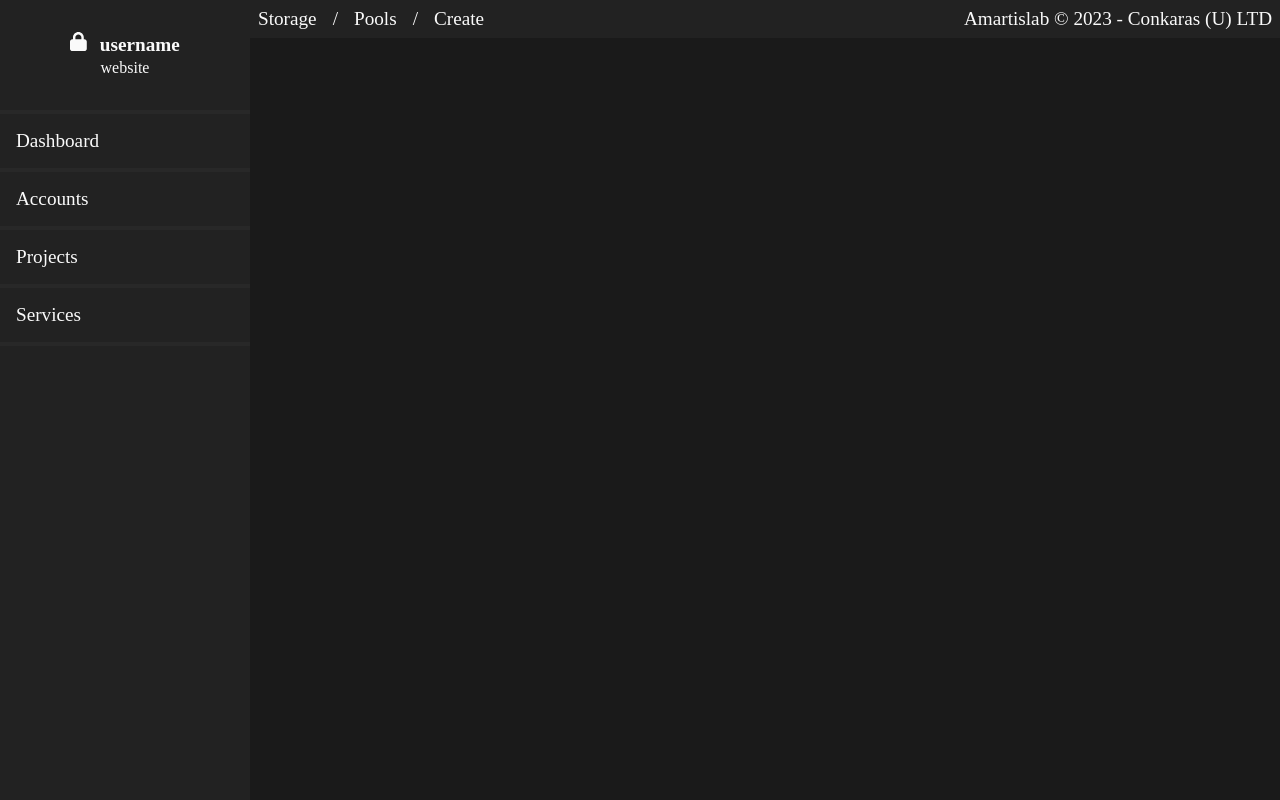
After one commit to eliHeist/conkarsapp, a Django app: page /heistadmin/ in a window 1280 px wide. The commit adds this page. Run offline with Django 4.2, Linux system fonts and the light colour scheme.

Commit message:
added heistadmin sass and base  file

```diff
--- a/conkaras/urls.py
+++ b/conkaras/urls.py
@@ -10,6 +10,7 @@ urlpatterns = [
     path('services/', include('services.urls', namespace='services')),
     path('contact/', include('contact.urls', namespace='contact')),
     path('about/', include('about.urls', namespace='about')),
+    path('heistadmin/', include('heistadmin.urls', namespace='heistadmin')),
 ]
 
 if settings.DEBUG:
--- /dev/null
+++ b/heistadmin/templates/heistadmin_base.html
@@ -0,0 +1,49 @@
+{% load static %}
+<!DOCTYPE html>
+<html lang="en">
+
+<head>
+   <meta charset="UTF-8">
+   <meta http-equiv="X-UA-Compatible" content="IE=edge">
+   <meta name="viewport" content="width=device-width, initial-scale=1.0">
+   <title>Admin</title>
+   <link rel="stylesheet" type="text/css" href="{% static 'css/main.css' %}">
+</head>
+
+<body>
+   <section id="side-bar">
+      <header>
+         <h2>
+            <svg xmlns="http://www.w3.org/2000/svg" viewBox="0 0 448 512">
+               <!--! Font Awesome Free 6.1.1 by @fontawesome - https://fontawesome.com License - https://fontawesome.com/license/free (Icons: CC BY 4.0, Fonts: SIL OFL 1.1, Code: MIT License) Copyright 2022 Fonticons, Inc. -->
+               <path
+                  d="M80 192V144C80 64.47 144.5 0 224 0C303.5 0 368 64.47 368 144V192H384C419.3 192 448 220.7 448 256V448C448 483.3 419.3 512 384 512H64C28.65 512 0 483.3 0 448V256C0 220.7 28.65 192 64 192H80zM144 192H304V144C304 99.82 268.2 64 224 64C179.8 64 144 99.82 144 144V192z" />
+            </svg>
+            <span>username</span>
+         </h2>
+         <a href="#">website</a>
+      </header>
+      <ul>
+         <li><a href="#">Dashboard</a></li>
+         <li><a href="#">Accounts</a></li>
+         <li><a href="#">Projects</a></li>
+         <li><a href="#">Services</a></li>
+      </ul>
+   </section>
+   <header id="top-bar">
+      <div class="flex">
+         <ol>
+            <li>Storage</li>
+            <li>Pools</li>
+            <li>Create</li>
+         </ol>
+         <div>
+            <span>Amartislab &copy; 2023</span>
+            <span>- Conkaras (U) LTD</span>
+         </div>
+      </div>
+   </header>
+   <main id="content"></main>
+</body>
+
+</html>
--- /dev/null
+++ b/heistadmin/urls.py
@@ -0,0 +1,9 @@
+from django.urls import path
+
+from heistadmin.views import defaultView
+
+app_name = "heistadmin"
+
+urlpatterns = [
+   path('', defaultView, name='default')
+]
--- a/heistadmin/views.py
+++ b/heistadmin/views.py
@@ -1,3 +1,7 @@
 from django.shortcuts import render
 
 # Create your views here.
+def defaultView(request):
+   template_name = 'heistadmin_base.html'
+   context = {}
+   return render(request, template_name, context)
--- /dev/null
+++ b/static/css/main.css
@@ -0,0 +1,94 @@
+:root {
+  --color-dark: #1a1a1a;
+  --color-dark-1: #222222;
+  --color-dark-2: #282828;
+  --color-light: #fafafa;
+  --rem-1: 1rem;
+  --rem-12: 1.2rem;
+  --rem-2: 2rem;
+}
+
+* {
+  padding: 0;
+  margin: 0;
+  box-sizing: border-box;
+}
+
+.flex {
+  display: flex;
+}
+
+.grid {
+  display: grid;
+}
+
+a {
+  color: var(--color-light);
+  text-decoration: none;
+}
+
+body {
+  display: grid;
+  grid-template-areas: "side top" "side content";
+  grid-template-columns: auto 1fr;
+  grid-template-rows: auto 1fr;
+  background-color: var(--color-dark);
+  color: var(--color-light);
+  font-size: var(--rem-12);
+  font-family: Poppins;
+}
+
+#side-bar {
+  grid-area: side;
+  background-color: var(--color-dark-1);
+  height: 100vh;
+  width: 250px;
+}
+#side-bar header {
+  padding: 2rem 0;
+  border-bottom: 4px var(--color-dark-2) solid;
+  text-align: center;
+}
+#side-bar header h2 {
+  font-size: var(--rem-12);
+}
+#side-bar header h2 svg {
+  height: var(--rem-12);
+  fill: var(--color-light);
+  margin-right: 0.5rem;
+}
+#side-bar header a {
+  font-size: var(--rem-1);
+}
+#side-bar ul {
+  display: grid;
+}
+#side-bar ul li {
+  padding: 1rem;
+  border-bottom: 4px var(--color-dark-2) solid;
+}
+
+#top-bar {
+  grid-area: top;
+  background-color: var(--color-dark-1);
+  padding: 0.5rem;
+}
+#top-bar .flex {
+  justify-content: space-between;
+}
+#top-bar .flex ol {
+  display: flex;
+  list-style: none;
+  gap: 1rem;
+}
+#top-bar .flex ol li:not(:last-of-type):after {
+  content: "/";
+  padding-left: 1rem;
+}
+
+#content {
+  grid-area: content;
+  padding-left: var(--rem-12);
+  padding-top: var(--rem-12);
+  overflow-y: auto;
+}/*# sourceMappingURL=main.css.map */
--- /dev/null
+++ b/static/css/main.min.css
@@ -0,0 +1 @@
+:root{--color-dark: #1a1a1a;--color-dark-1: #222222;--color-dark-2: #282828;--color-light: #fafafa;--rem-1: 1rem;--rem-12: 1.2rem;--rem-2: 2rem}*{padding:0;margin:0;box-sizing:border-box}.flex{display:flex}.grid{display:grid}a{color:var(--color-light);text-decoration:none}body{display:grid;grid-template-areas:"side top" "side content";grid-template-columns:auto 1fr;grid-template-rows:auto 1fr;background-color:var(--color-dark);color:var(--color-light);font-size:var(--rem-12);font-family:Poppins}#side-bar{grid-area:side;background-color:var(--color-dark-1);height:100vh;width:250px}#side-bar header{padding:2rem 0;border-bottom:4px var(--color-dark-2) solid;text-align:center}#side-bar header h2{font-size:var(--rem-12)}#side-bar header h2 svg{height:var(--rem-12);fill:var(--color-light);margin-right:.5rem}#side-bar header a{font-size:var(--rem-1)}#side-bar ul{display:grid}#side-bar ul li{padding:1rem;border-bottom:4px var(--color-dark-2) solid}#top-bar{grid-area:top;background-color:var(--color-dark-1);padding:.5rem}#top-bar .flex{justify-content:space-between}#top-bar .flex ol{display:flex;list-style:none;gap:1rem}#top-bar .flex ol li:not(:last-of-type):after{content:"/";padding-left:1rem}#content{grid-area:content;padding-left:var(--rem-12);padding-top:var(--rem-12);overflow-y:auto}/*# sourceMappingURL=main.min.css.map */
--- /dev/null
+++ b/static/heistadmin/sass/main.scss
@@ -0,0 +1,99 @@
+:root {
+   --color-dark: #1a1a1a;
+   --color-dark-1: #222222;
+   --color-dark-2: #282828;
+   --color-light: #fafafa;
+
+   --rem-1: 1rem;
+   --rem-12: 1.2rem;
+   --rem-2: 2rem;
+}
+
+* {
+   padding: 0;
+   margin: 0;
+   box-sizing: border-box;
+}
+
+.flex {
+   display: flex;
+}
+
+.grid {
+   display: grid;
+}
+
+a {
+   color: var(--color-light);
+   text-decoration: none;
+}
+
+body {
+   display: grid;
+   grid-template-areas:
+      "side top"
+      "side content";
+   grid-template-columns: auto 1fr;
+   grid-template-rows: auto 1fr;
+   background-color: var(--color-dark);
+   color: var(--color-light);
+   font-size: var(--rem-12);
+   font-family: Poppins;
+}
+
+#side-bar {
+   grid-area: side;
+   background-color: var(--color-dark-1);
+   height: 100vh;
+   width: 250px;
+   header {
+      padding: 2rem 0;
+      border-bottom: 4px var(--color-dark-2) solid;
+      text-align: center;
+      h2 {
+         font-size: var(--rem-12);
+         svg {
+            height: var(--rem-12);
+            fill: var(--color-light);
+            margin-right: 0.5rem;
+         }
+      }
+      a {
+         font-size: var(--rem-1);
+      }
+   }
+   ul {
+      display: grid;
+      li {
+         padding: 1rem;
+         border-bottom: 4px var(--color-dark-2) solid;
+      }
+   }
+}
+
+#top-bar {
+   grid-area: top;
+   background-color: var(--color-dark-1);
+   padding: 0.5rem;
+   .flex {
+      justify-content: space-between;
+      ol {
+         display: flex;
+         list-style: none;
+         gap: 1rem;
+         li:not(:last-of-type) {
+            &:after {
+               content: "/";
+               padding-left: 1rem;
+            }
+         }
+      }
+   }
+}
+
+#content {
+   grid-area: content;
+   padding-left: var(--rem-12);
+   padding-top: var(--rem-12);
+   overflow-y: auto;
+}
```
Also changed, not shown: static/css/style.css (+96 -183 lines), templates/components/header.html (+7 -7 lines), 2 other files.
